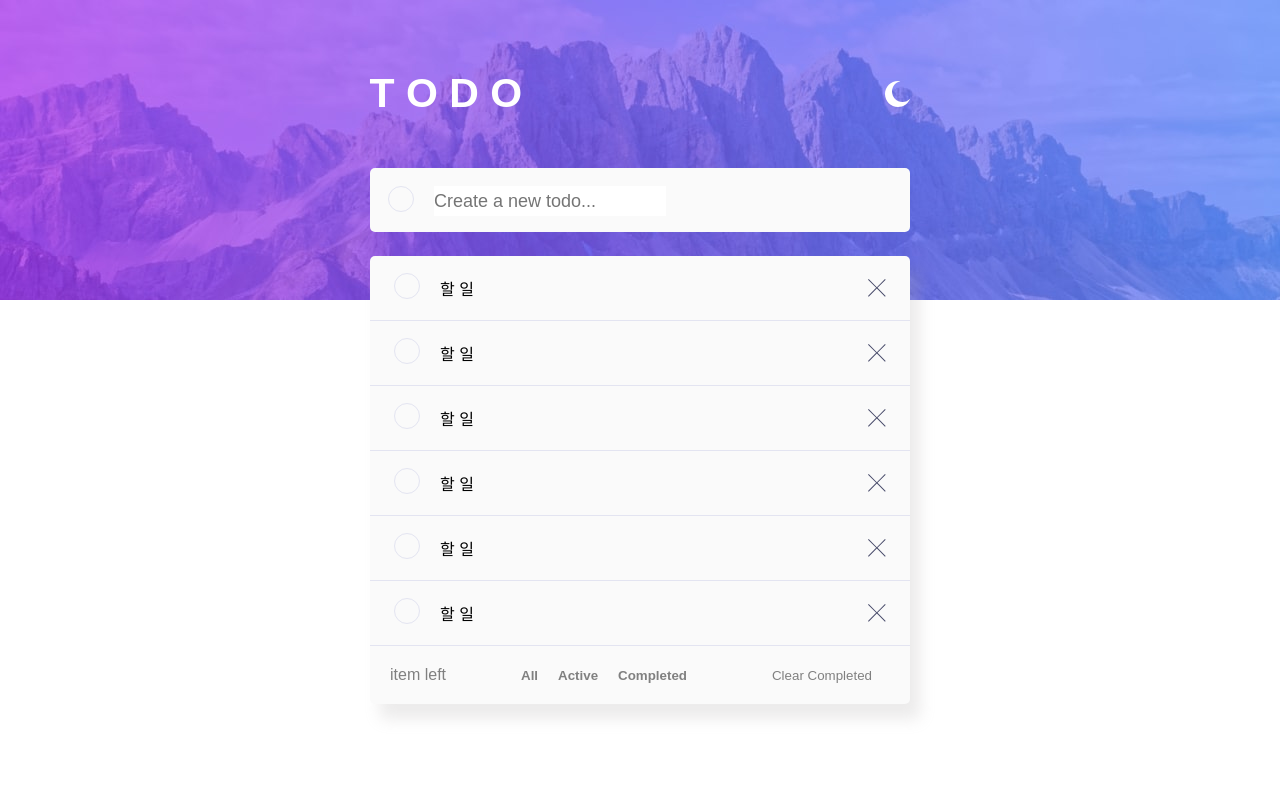
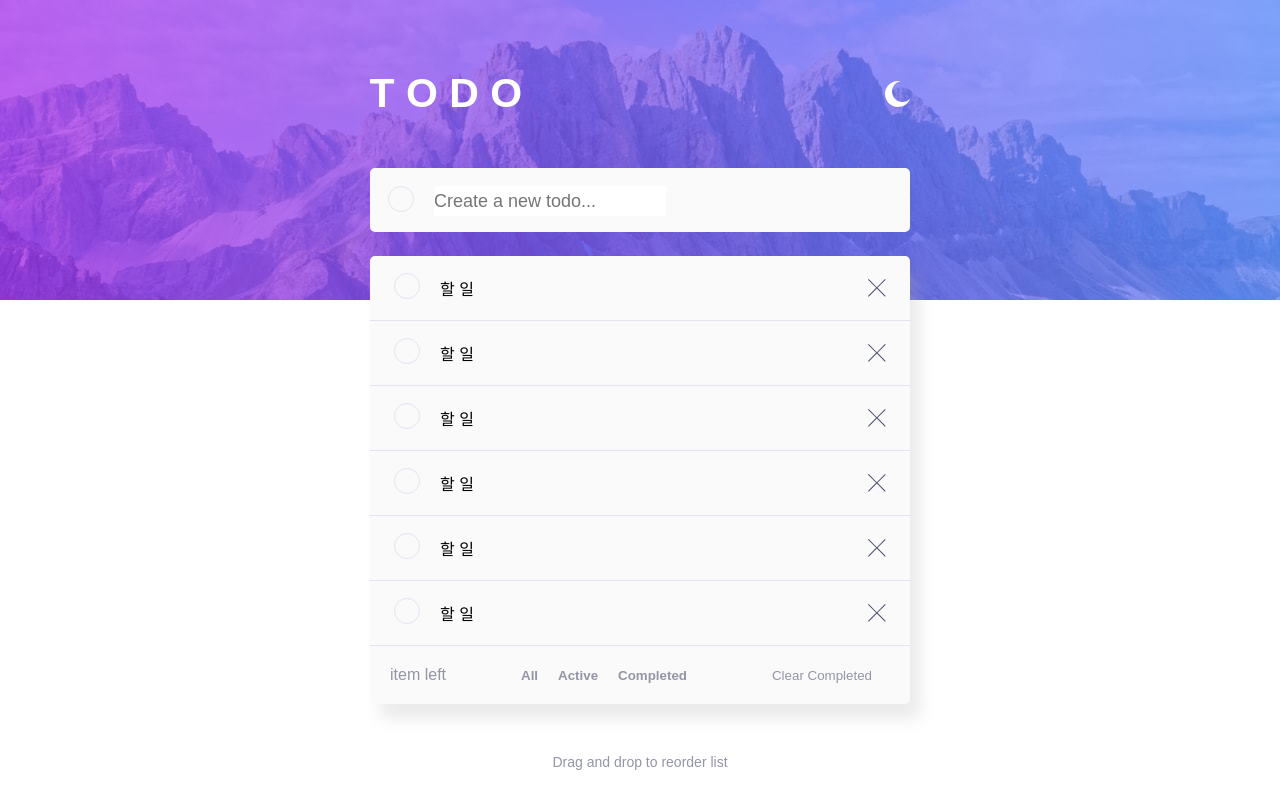
Before and after one commit to cnu-likelion-frontend/hyeon_song_song, a React (Create React App) app: page / in a window 1280 px wide. Built offline with nearby package versions, Linux system fonts and the light colour scheme.

Commit message:
Add: Tail

```diff
--- a/src/components/TodoListOutput.css
+++ b/src/components/TodoListOutput.css
@@ -14,21 +14,28 @@
   display: flex;
   /* 요소들을 왼쪽 끝, 가운데, 오른쪽 끝에 배치 */
   justify-content: space-between;
-    color: gray;
+  color: #9495a5;
 }
 
 .LowerContainer button {
   border: none;
   background: none;
   margin: 0px 10px 0px 10px;
-    color: gray;
+  color: #9495a5;
   cursor: pointer;
 }
 
-.BtnContainer button{
+.BtnContainer button {
   font-weight: 700;
 }
 
 .LowerContainer button:hover {
   color: black;
 }
+
+.Tail {
+  text-align: center;
+  margin-top: 50px;
+  color: #9495a5;
+  font-size: 14px;
+}
--- a/src/components/TodoListOutput.js
+++ b/src/components/TodoListOutput.js
@@ -1,13 +1,14 @@
-import './TodoListOutput.css';
+import "./TodoListOutput.css";
 import TodoListItem from "./TodoListItem";
 
-function TodoListOutput(){
-  function allBtnClick () {
+function TodoListOutput() {
+  function allBtnClick() {
     alert("all 버튼 클릭!");
   }
 
-  return(
-    <div className="OutputContainer">
+  return (
+    <>
+      <div className="OutputContainer">
         <div className="ItemContainer">
           <TodoListItem />
           <TodoListItem />
@@ -16,17 +17,23 @@ function TodoListOutput(){
           <TodoListItem />
           <TodoListItem />
         </div>
-        <div className='LowerContainer'>
+        <div className="LowerContainer">
           <p>item left</p>
-          <div className='BtnContainer'>
-          <button className='MiddleBtn' onClick={allBtnClick}>All</button>
-          <button className='MiddleBtn'>Active</button>
-          <button className='MiddleBtn'>Completed</button>
+          <div className="BtnContainer">
+            <button className="MiddleBtn" onClick={allBtnClick}>
+              All
+            </button>
+            <button className="MiddleBtn">Active</button>
+            <button className="MiddleBtn">Completed</button>
           </div>
-          <button className='ClearBtn'>Clear Completed</button>
+          <button className="ClearBtn">Clear Completed</button>
         </div>
-    </div>
-  )
+      </div>
+      <div className="Tail">
+        <p>Drag and drop to reorder list</p>
+      </div>
+    </>
+  );
 }
 
 export default TodoListOutput;
--- a/src/page.css
+++ b/src/page.css
@@ -26,3 +26,10 @@
   flex-direction: column;
   align-items: center;
 }
+
+@media only screen and (max-width: 375px) {
+  .Page_background {
+    background: url(./images/bg-mobile-light.jpg);
+    width: 375px;
+  }
+}
```
Lines whose indentation alone changed are shown as unchanged.
